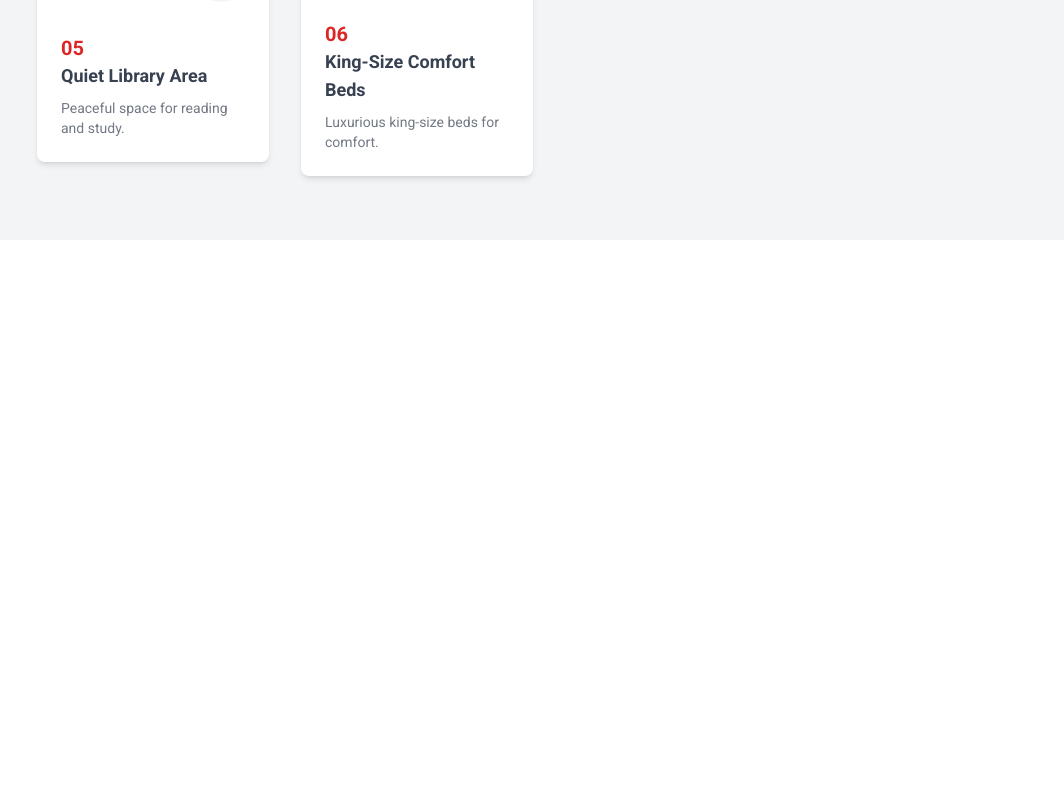
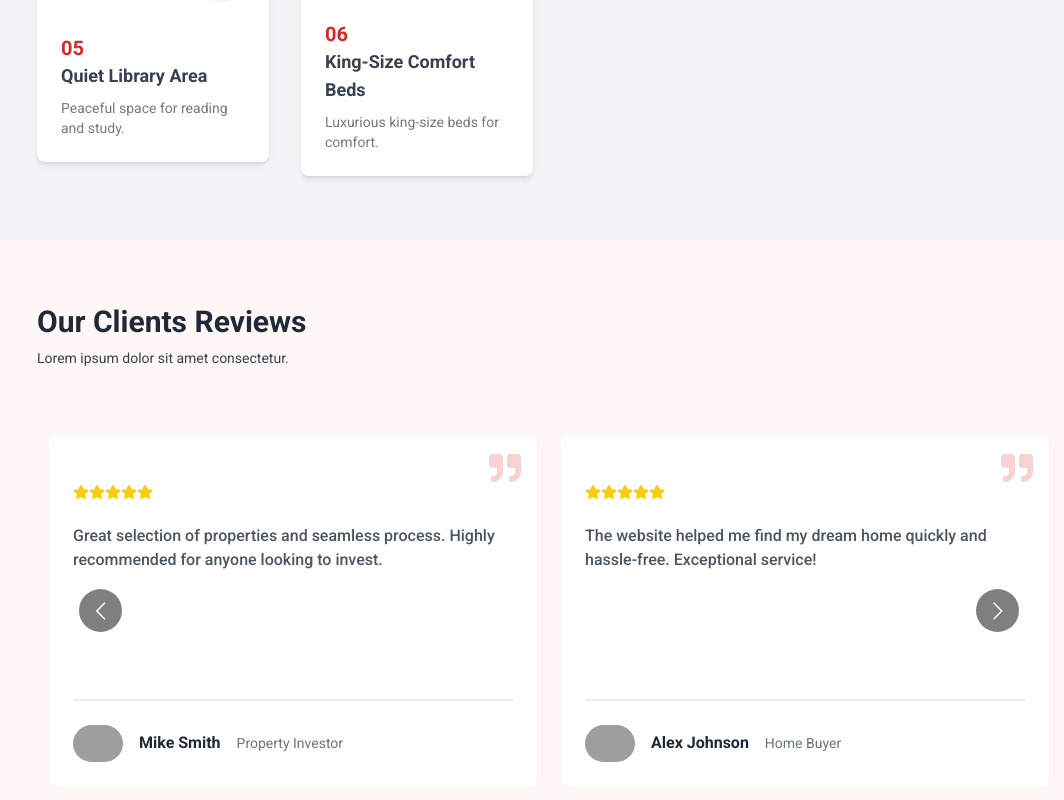
Before and after one commit to mahdimsm/real-state-front, a Next.js app: page / in a window 1280 px wide. Shown: the part 3746-4546 px from the top of the page, without its empty margins (91-1155 px from the left). Before the commit the page ends 3986 px from the top, so only its background shows below. Built offline with nearby package versions, Linux system fonts and the light colour scheme; grey boxes are pictures that could not be loaded.

Commit message:
implement Review part

```diff
--- a/components/Home/Home.tsx
+++ b/components/Home/Home.tsx
@@ -4,6 +4,7 @@ import Appartmenttype from './AppartmentType/AppartmentType'
 import Properties from './Properties/Properties'
 import CityProperties from './CityProperties/CityProperties'
 import BuildingFeature from './BuildingFeature/BuildingFeature'
+import Reviews from './Reviews/Reviews'
 
 const Home = () => {
   return (
@@ -13,6 +14,7 @@ const Home = () => {
       <Properties/>
       <CityProperties/>
       <BuildingFeature/>
+      <Reviews/>
     </div>
   )
 }
--- /dev/null
+++ b/components/Home/Reviews/ReviewCard.tsx
@@ -0,0 +1,48 @@
+import React from "react";
+import { FaQuoteRight, FaStar } from "react-icons/fa";
+import Image from "next/image";
+type Props = {
+  user: {
+    id: number;
+    name: string;
+    profession: string;
+    userImage: string;
+    review: string;
+  };
+};
+
+const ReviewCard = ({ user }: Props) => {
+  return (
+    <div className="bg-white rounded-lg m-3  p-6 relative flex flex-col justify-between min-h-[350px]">
+      <div>
+        <FaQuoteRight className="w-8 h-8 absolute top-4  right-4 text-red-600 opacity-20" />
+        <div className="mt-6 flex items-center ">
+          <FaStar className="w-4 h-4 text-yellow-400" />
+          <FaStar className="w-4 h-4 text-yellow-400" />
+          <FaStar className="w-4 h-4 text-yellow-400" />
+          <FaStar className="w-4 h-4 text-yellow-400" />
+          <FaStar className="w-4 h-4 text-yellow-400" />
+        </div>
+        <p className="mt-6 text-base text-gray-600 font-medium">
+          {user.review}
+        </p>
+      </div>
+      <div>
+        <div className="w-full h-[1.2px] bg-gray-600 opacity-10 mt-6 mb-6 "></div>
+        <div className="flex items-center space-x-4 ">
+          <Image
+            src={user.userImage}
+            alt={user.name}
+            width={50}
+            height={50}
+            className="rounded-full"
+          />
+          <h1 className="font-bold text-gray-800">{user.name}</h1>
+          <p className="text-sm text-gray-500">{user.profession}</p>
+        </div>
+      </div>
+    </div>
+  );
+};
+
+export default ReviewCard;
--- /dev/null
+++ b/components/Home/Reviews/ReviewSlider.tsx
@@ -0,0 +1,45 @@
+'use client'
+
+import { userReviewData } from '@/data/data';
+import Carousel from 'react-multi-carousel';
+import 'react-multi-carousel/lib/styles.css';
+import ReviewCard from './ReviewCard';
+
+const responsive = {
+    superLargeDesktop: {
+      // the naming can be any, depends on you.
+      breakpoint: { max: 4000, min: 3000 },
+      items: 5
+    },
+    desktop: {
+      breakpoint: { max: 3000, min: 1024 },
+      items: 3
+    },
+    tablet: {
+      breakpoint: { max: 1024, min: 464 },
+      items: 2
+    },
+    mobile: {
+      breakpoint: { max: 464, min: 0 },
+      items: 1
+    }
+  };
+
+
+
+
+
+
+const ReviewSlider = () => {
+    return (
+        <Carousel arrows={true} autoPlay={true} autoPlaySpeed={5000} infinite responsive={responsive}>
+            {userReviewData.map((user)=>{
+              return <div key={user.id}>
+                <ReviewCard user={user}></ReviewCard>
+              </div>
+            })}
+        </Carousel>
+      )
+}
+
+export default ReviewSlider
--- /dev/null
+++ b/components/Home/Reviews/Reviews.tsx
@@ -0,0 +1,19 @@
+import SectionHeading from '@/components/Helper/SectionHeading'
+import React from 'react'
+import ReviewSlider from './ReviewSlider'
+
+const Reviews = () => {
+  return (
+    <div className='pt-16 pb-16 bg-[#fef7f6]'>
+        <div className='w-[80%] mx-auto'>
+            <SectionHeading heading='Our Clients Reviews'/>
+            <div className='mt-14'>
+                <ReviewSlider/>
+            </div>
+        </div>
+
+    </div>
+  )
+}
+
+export default Reviews
```
